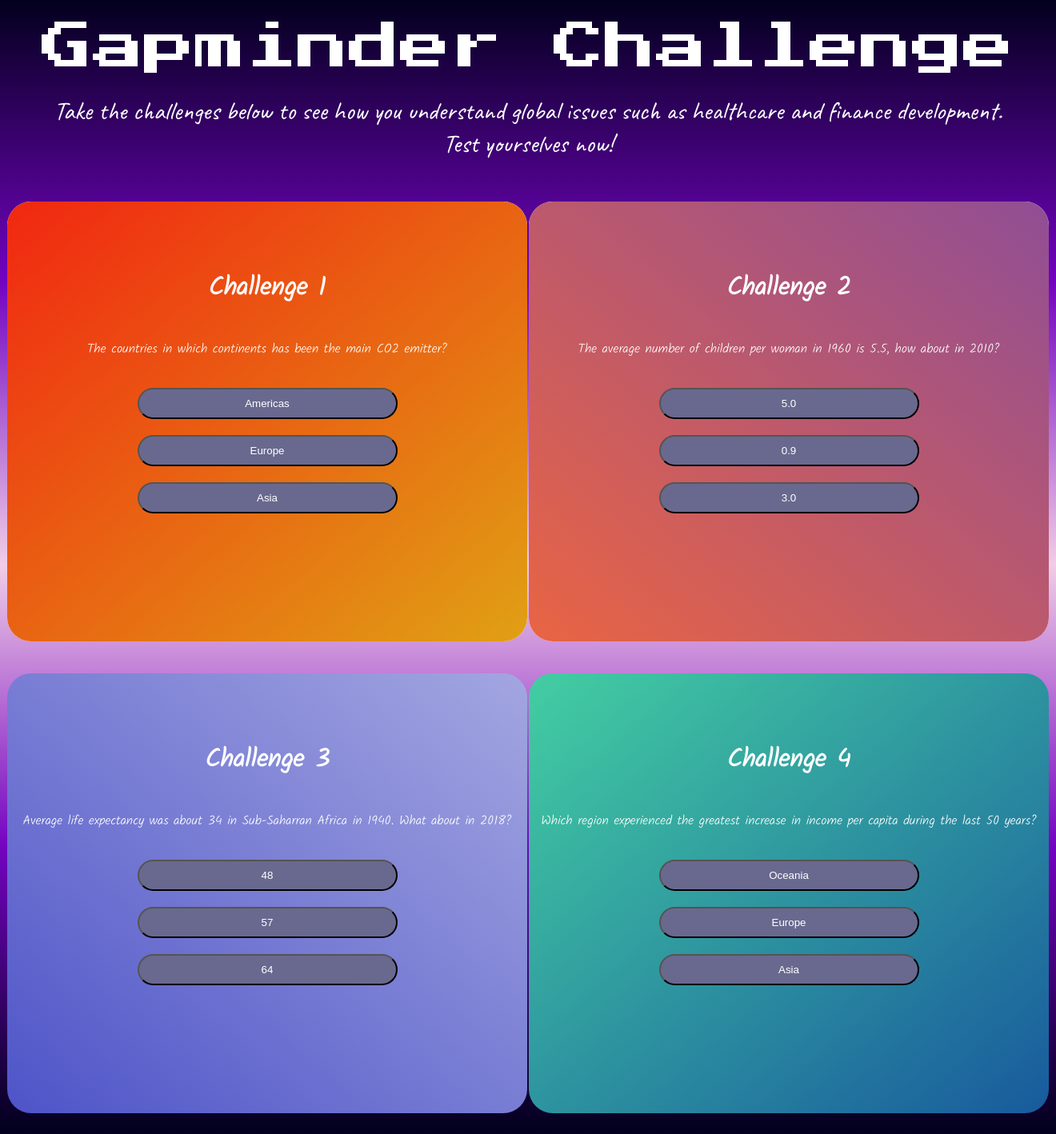
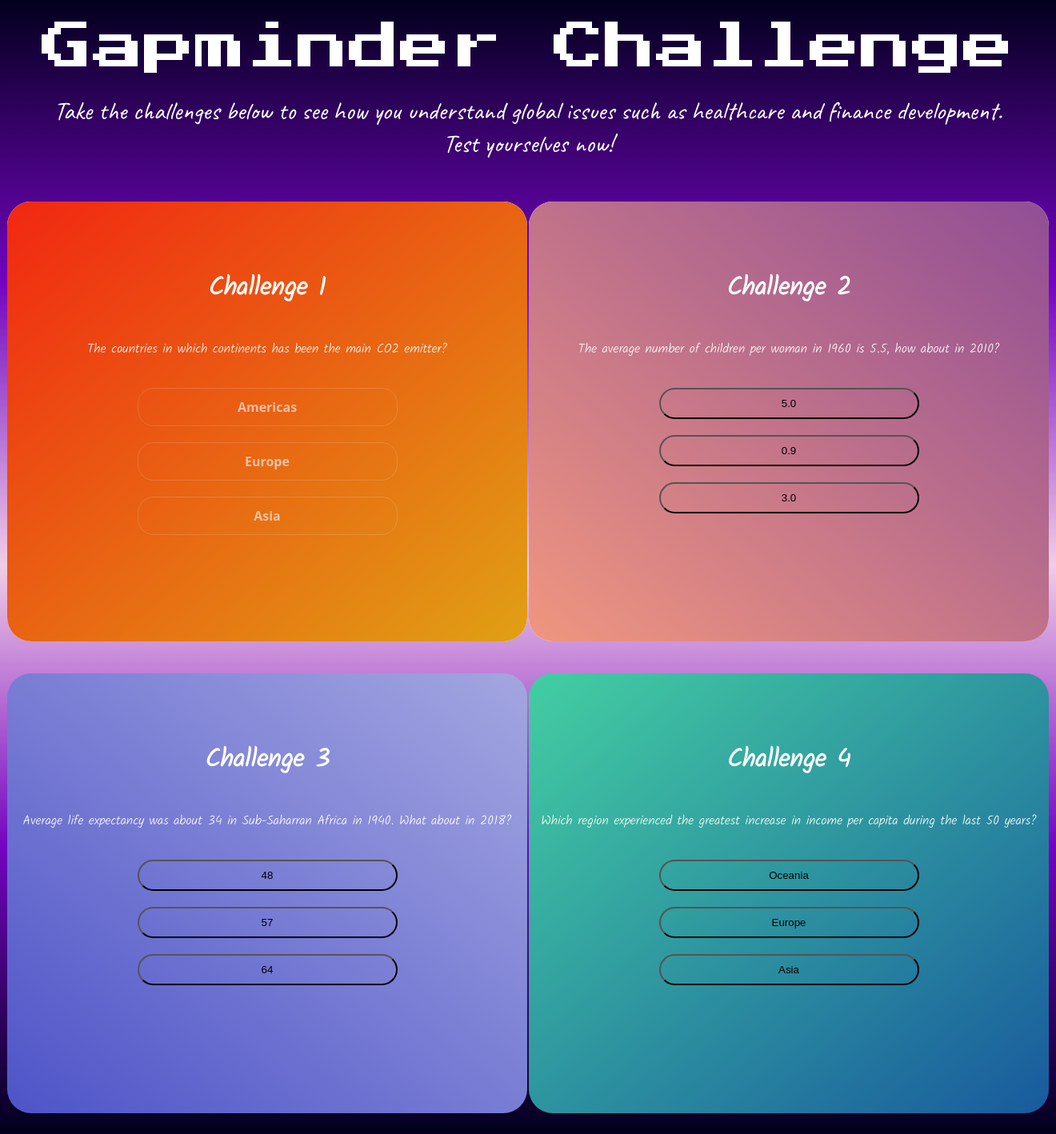
Before and after one commit to UBC-MDS/gapminder_challenge, a Flask app: page / in a window 1320 px wide. Shown: the whole page at 80% size. Run offline with Flask 3, Linux system fonts and the light colour scheme; data that the repository does not hold is empty; parts of the project's set-up code (start-up, migrations or seed data) failed here and were passed over.

Commit message:
button css

```diff
--- a/src/gapminder_challenge/static/css/main.css
+++ b/src/gapminder_challenge/static/css/main.css
@@ -87,7 +87,7 @@
       /* Green background */
       /* border: 1px solid black; */
       /* Green border */
-      color: black;
+      /* color: black; */
       /* White text */
       padding: 10px 24px;
       margin: 20px;
@@ -101,10 +101,13 @@
       border-radius: 20px;
       margin-left: auto;
       margin-right: auto;
-      background-color: rgb(105, 105, 143);
-      color: white;
+      /* background-color: rgb(105, 105, 143); */
+      background-color: transparent;
+      /* color: white; */
 
     }
+
+
     .display-2 {
       color: white;
       font-size: 4rem;
@@ -161,8 +164,8 @@
 
 .card-2 {
 background: #e96443;  /* fallback for old browsers */
-background: -webkit-linear-gradient(to right top,  #e96443, #904e95,);  /* Chrome 10-25, Safari 5.1-6 */
-background: linear-gradient(to right top, #e96443, #904e95); /* W3C, IE 10+/ Edge, Firefox 16+, Chrome 26+, Opera 12+, Safari 7+ */
+background: -webkit-linear-gradient(to right top,  #f0967f, #904e95,);  /* Chrome 10-25, Safari 5.1-6 */
+background: linear-gradient(to right top, #f0967f, #904e95); /* W3C, IE 10+/ Edge, Firefox 16+, Chrome 26+, Opera 12+, Safari 7+ */
 
 }
 
@@ -182,3 +185,55 @@
 background: linear-gradient(to left top, #185a9d, #43cea2); /* W3C, IE 10+/ Edge, Firefox 16+, Chrome 26+, Opera 12+, Safari 7+ */
 
 }
+
+
+/* CSS */
+.button-6 {
+  align-items: center;
+  /* background-color: #2e2020; */
+  /* border: 1px solid #FFFFFF; */
+  /* background-color: rgba(245, 243, 243, 0.65); */
+  border: 1px solid rgba(255, 255, 255, 0.15);
+  border-radius: .25rem;
+  box-shadow: rgba(0, 0, 0, 0.02) 0 1px 3px 0;
+  box-sizing: border-box;
+  /* color: rgba(0, 0, 0, 0.85); */
+  color: rgba(245, 243, 243, 0.65);
+  cursor: pointer;
+  display: inline-flex;
+  font-family: system-ui,-apple-system,system-ui,"Helvetica Neue",Helvetica,Arial,sans-serif;
+  font-size: 16px;
+  font-weight: 600;
+  justify-content: center;
+  line-height: 1.25;
+  margin: 0;
+  min-height: 3rem;
+  padding: calc(.875rem - 1px) calc(1.5rem - 1px);
+  position: relative;
+  text-decoration: none;
+  transition: all 250ms;
+  user-select: none;
+  -webkit-user-select: none;
+  touch-action: manipulation;
+  vertical-align: baseline;
+  width: auto;
+}
+
+.button-6:hover,
+.button-6:focus {
+  border-color: rgb(255, 255, 255);
+  box-shadow: rgba(0, 0, 0, 0.1) 0 4px 12px;
+  color: rgb(255, 255, 255);
+}
+
+.button-6:hover {
+  transform: translateY(-1px);
+}
+
+.button-6:active {
+  background-color: #F0F0F1;
+  border-color: rgba(0, 0, 0, 0.15);
+  box-shadow: rgba(0, 0, 0, 0.06) 0 2px 4px;
+  color: rgba(0, 0, 0, 0.65);
+  transform: translateY(0);
+}
--- a/src/gapminder_challenge/templates/index.html
+++ b/src/gapminder_challenge/templates/index.html
@@ -108,9 +108,9 @@
           <h1>Challenge 1</h1>
           <p>The countries in which continents has been the main CO2 emitter?</p>
           <div class="btn-group"" >
-            <button onclick=" quiz1Func()" id="btn1">Americas</button>
-            <button onclick="quiz1Func()" id="btn2">Europe</button>
-            <button onclick="quiz1Func()" id="btn3">Asia</button>
+            <button class="button-6" onclick=" quiz1Func()" id="btn1">Americas</button>
+            <button class="button-6"  onclick="quiz1Func()" id="btn2">Europe</button>
+            <button class="button-6"  onclick="quiz1Func()" id="btn3">Asia</button>
             <br>
             <button onclick="flip(event)" id="btn4" style="display:none; width:50%">Flip to Explore!</button>
           </div>
```
